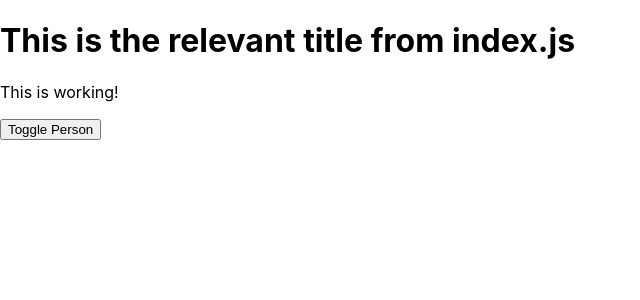
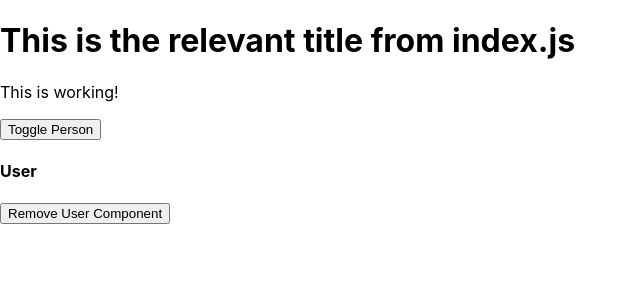
Before and after one commit to xthecapx/react, a React app: page / in a window 1280 px wide. Shown: the top 300 px of the page, without its empty margins (0-640 px from the left). Built offline with nearby package versions, Linux system fonts and the light colour scheme.

Commit message:
component will Unmount

```diff
--- /dev/null
+++ b/src/components/User/User.js
@@ -0,0 +1,14 @@
+import React, { Component } from 'react';
+
+class User extends Component {
+  componentWillUnmount() {
+    // Component is about to get removed => Perform any cleanup work here!
+    console.log("I'm about to be removed!");
+  }
+
+  render() {
+    return <h4>User</h4>;
+  }
+}
+
+export default User;
--- a/src/containers/App.js
+++ b/src/containers/App.js
@@ -2,6 +2,7 @@ import React, { Component } from 'react';
 import classes from './App.css';
 import Cockpit from '../components/Cockpit/Cockpit';
 import Persons from '../components/Persons/Persons';
+import User from '../components/User/User';
 
 // https://github.com/css-modules/css-modules
 // https://medium.com/nulogy/how-to-use-css-modules-with-create-react-app-9e44bec2b5c2
@@ -38,7 +39,8 @@ class App extends Component {
       }
     ],
     otherState: 'Some other vale',
-    showPerson: false
+    showPerson: false,
+    showUserComponent: true
   };
 
   deletePersonHandler = personIndex => {
@@ -70,6 +72,10 @@ class App extends Component {
     this.setState({ showPerson: !this.state.showPerson });
   };
 
+  removeUserHandler = () => {
+    this.setState({ showUserComponent: false });
+  };
+
   render() {
     console.log('[App.js] Inside render');
     let persons = null;
@@ -91,6 +97,8 @@ class App extends Component {
           clicked={this.togglePersonsHandler}
         />
         {persons}
+        {this.state.showUserComponent ? <User /> : null}
+        <button onClick={this.removeUserHandler}>Remove User Component</button>
       </div>
     );
     // return React.createElement('div', { className: 'App' }, React.createElement('h1', null, 'Hello'))
```
